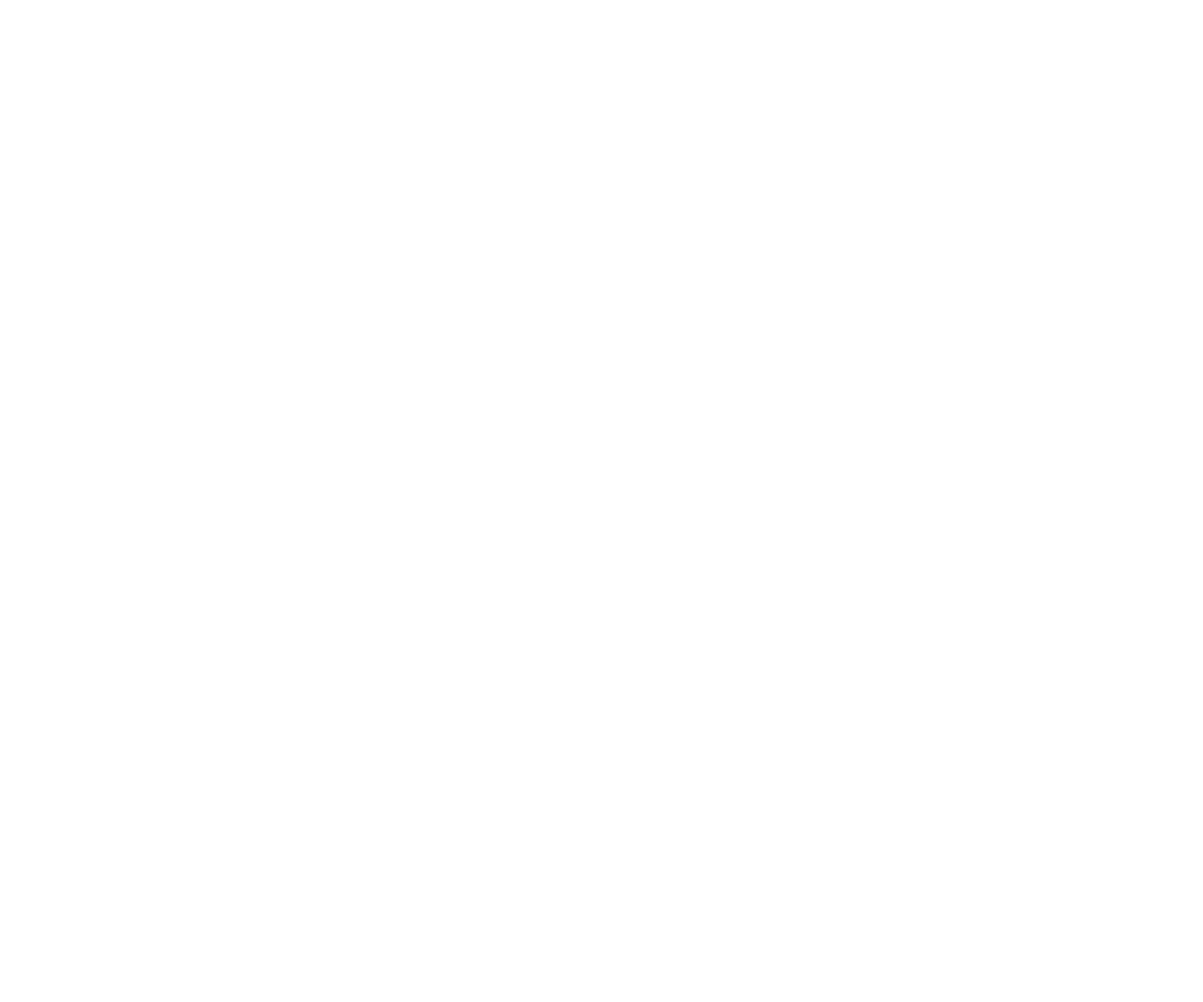
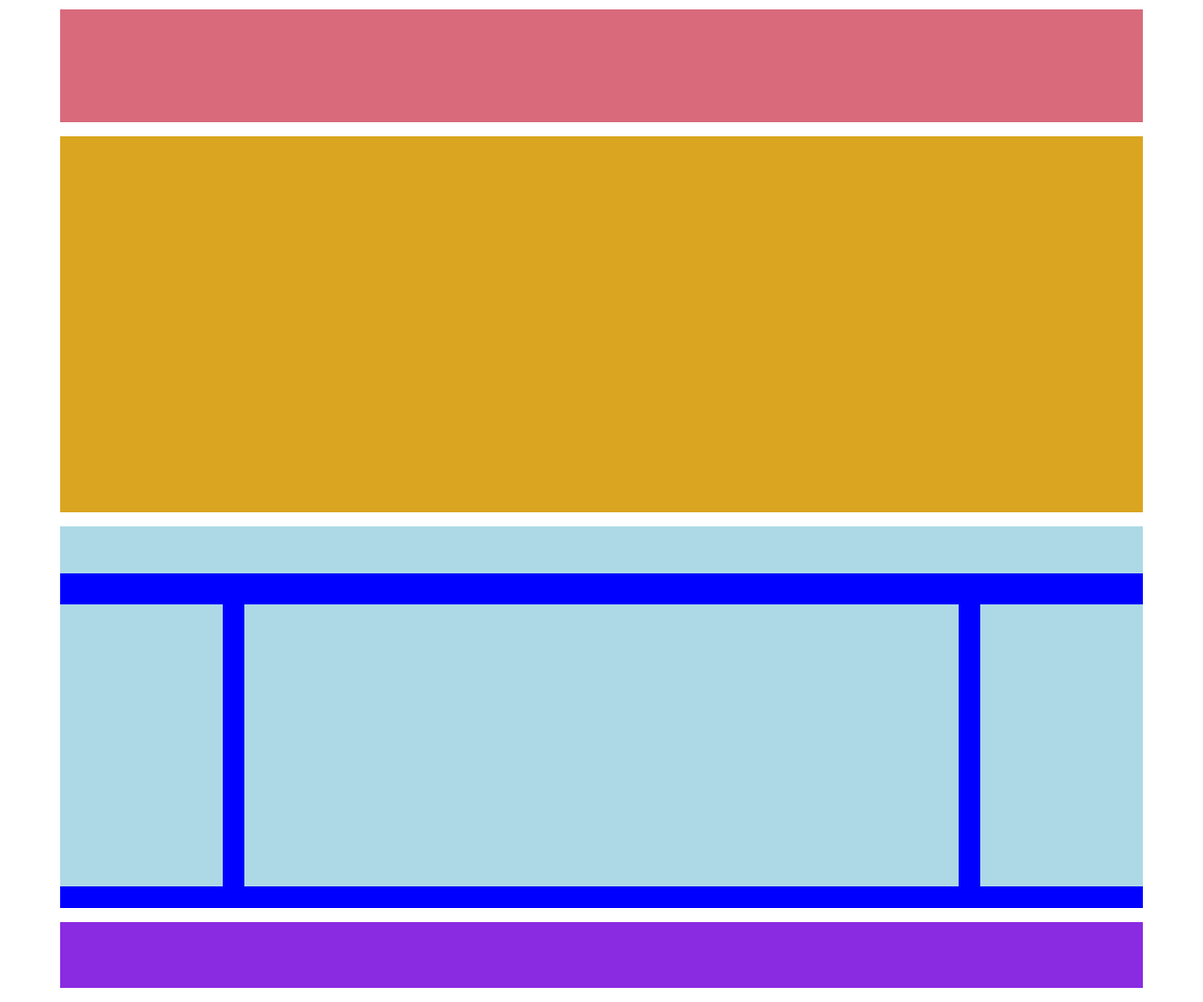
Before and after one commit to Maurizio97/htmlcss-struttura-wp, a plain HTML site: page index.html in a window 1280 px wide. Shown: the whole page at 94% size. Before the commit the page ends 800 px from the top, so only its background shows below. Drawn offline with Linux system fonts and the light colour scheme.

Commit message:
esercizio completo

```diff
--- a/css/style.css
+++ b/css/style.css
@@ -3,3 +3,66 @@
     padding: 0;
     box-sizing: border-box;
 }
+
+.clearfix:after {
+    content: '';
+    display: table;
+    clear: both;
+}
+
+#centratura {
+    width: 90%;
+    margin: 0 auto;
+}
+
+header {
+    margin: 10px 0;
+    height: 120px;
+    /* regole degug */
+    background-color: rgb(216, 106, 124);
+}
+
+.nav_jumbotron {
+    margin: 15px 0;
+    height: 400px;
+    /* regole degug */
+    background-color: goldenrod;
+}
+
+main {
+    margin: 15px 0;
+    /* regole degug */
+    background-color: blue;
+}
+
+#titolo-main {
+    height: 50px;
+    /* regole degug */
+    background-color: lightblue;
+}
+
+aside {
+    margin: 2% 0 2%;
+    width: 15%;
+    /* regole degug */
+    background-color: lightblue;
+    height: 300px;
+    float: left;
+}
+
+section {
+    width: 66%;
+    margin: 2% 2% 2%;
+    /* regole degug */
+    background-color: lightblue;
+    height: 300px;
+    float: left;
+
+}
+
+footer {
+    margin: 15px 0;
+    height: 70px;
+    /* regole degug  */
+    background-color: blueviolet;
+}
--- a/index.html
+++ b/index.html
@@ -9,7 +9,7 @@
 </head>
 
 <body>
-
+    <div id="centratura">
         <!-- logo e titolo -->
         <header>
 
@@ -18,7 +18,7 @@
 
 
         <!-- Nav e Jumbotron -->
-    <div class="container">
+        <div class="container nav_jumbotron" class="clearfix">
             <nav>
 
             </nav>
@@ -30,8 +30,11 @@
         <!-- /Nav e Jumbotron -->
 
 
-    <!-- Sezione di testo princilpale e aside -->
-    <main class="container">
+        <!-- Sezione di testo principale e aside -->
+        <main class="container clearfix">
+            <header id="titolo-main">
+
+            </header>
             <aside class="aside">
 
             </aside>
@@ -52,6 +55,6 @@
 
         </Footer>
         <!-- /Footer -->
-
+    </div>
 </body>
 </html>
```
Lines whose indentation alone changed are shown as unchanged.
